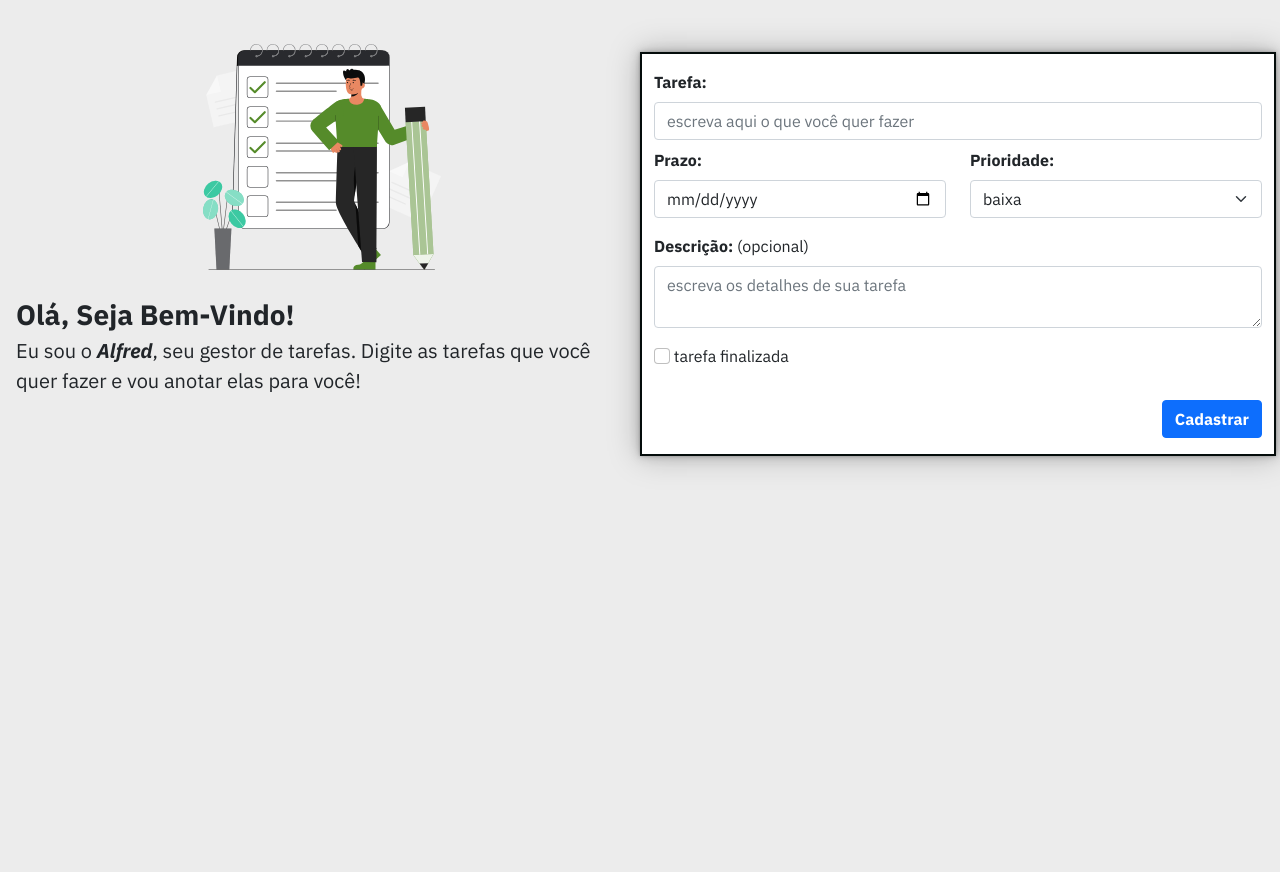
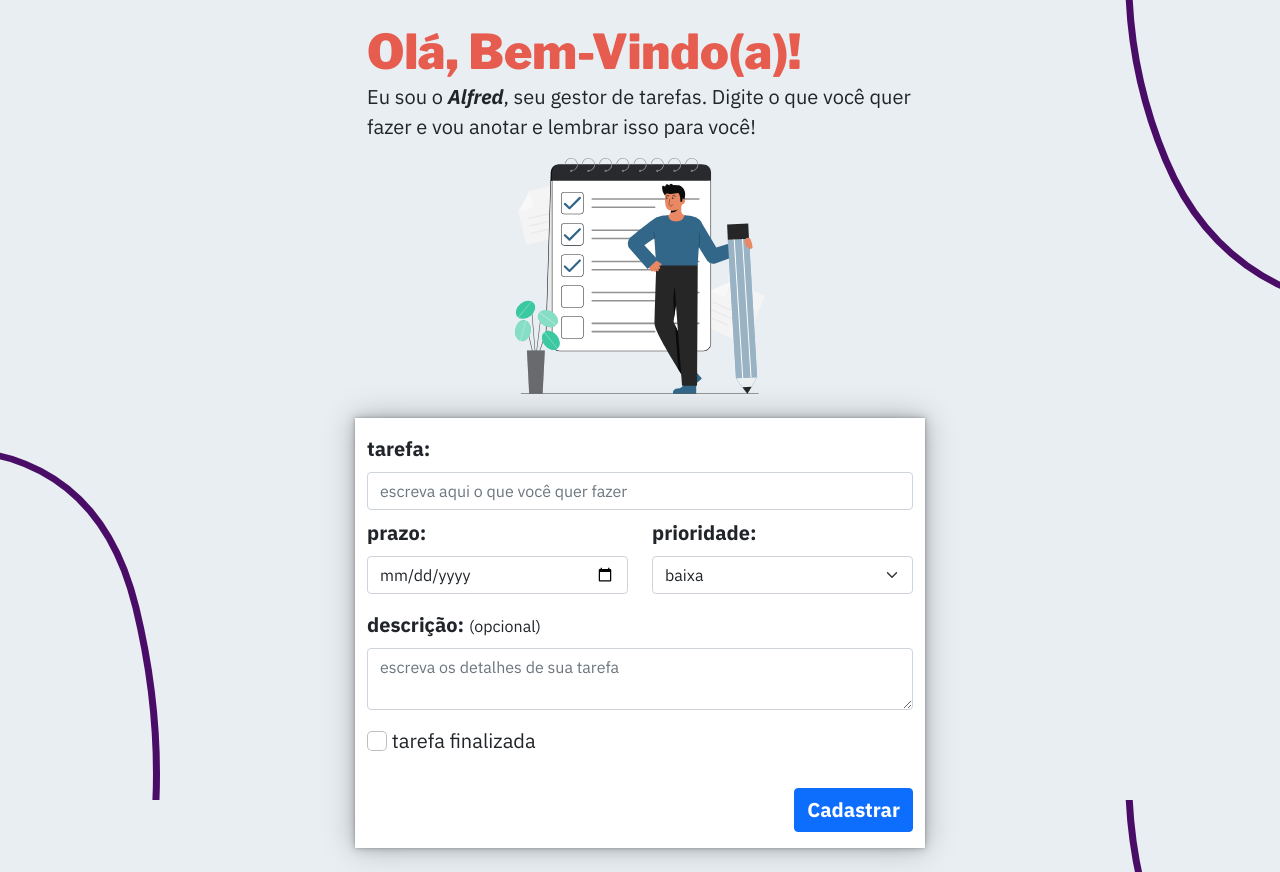
Before and after one commit to daniloessejota/gestor-de-tarefas, a PHP site: page /form.php in a window 1280 px wide. Before the commit the page ends 468 px from the top, so only its background shows below. Run offline with PHP 8.4, Linux system fonts and the light colour scheme; data that the repository does not hold is empty; some libraries are stand-ins or nearby versions.

Commit message:
add new files and styles

```diff
--- a/assets/css/global.css
+++ b/assets/css/global.css
@@ -6,17 +6,18 @@
 
  @import url('https://fonts.googleapis.com/css2?family=IBM+Plex+Sans:ital,wght@0,400;0,500;0,700;1,200;1,400;1,700&display=swap');
 
+ @import url('https://fonts.googleapis.com/css2?family=Libre+Franklin:wght@900&display=swap');
+
 * {
     --cor_1: #fff;
-    --cor_2: #FEB524;
-    --cor_3: #52B6D7;
-    --cor_4: #579FC5;
-    --cor_5: #DB0530;
-    --cor_6: #FFD06A;
-    --cor_7: #558B2A;
-    --cor_8: #040C0B;
-    --cor_9: #ececec;
-    --cor_10: #c2c2c2;
+    --cor_2: #326789;
+    --cor_3: #78A6C8;
+    --cor_4: #e9eef2;
+    --cor_5: #e65c4f;
+    --cor_6: #c;
+    --cor_7: #040C0B;
+    --cor_8: #ececec;
+    --cor_9: #c2c2c2;
 
     --gradient_1: linear-gradient( 135deg, #52B6D7 10%, #558B2A 100%);
 
@@ -24,4 +25,9 @@
 
     --font_1: 'Inter', system-ui, sans-serif;
     --font_2: 'IBM Plex Sans', system-ui, sans-serif;
+    --font_3: 'Libre Franklin', system-ui, sans-serif;
+
+    --img_1: url(assets/img/blob-background.svg);
+    --img_2: url(assets/img/blob-background.jpg);
+    --img-3: url(assets/img/wave.svg);
 }
--- a/assets/css/styles.css
+++ b/assets/css/styles.css
@@ -3,8 +3,16 @@
 /* ESTILOS ADICIONAIS E CUSTOMIZADOS */
 
 body {
-    background: var(--cor_9);
     font-family: var(--font_2);
+}
+
+.saudacao {
+    font-family: var(--font_3);
+    color: var(--cor_5);
+}
+
+p {
+    line-height: 1.5em;
 }
 
 img {
@@ -14,7 +22,7 @@ img {
 
 .form {
     background-color: var(--cor_1);
-    border: 2px solid var(--cor_8);
+
     box-shadow: var(--shadow_1);
 }
 
--- a/form.php
+++ b/form.php
@@ -22,27 +22,29 @@
     <link rel="stylesheet" href="assets/css/styles.css">
 
 </head>
-<body>
+<body style="background-image: var(--img_1); background-size: cover; background-repeat: no-repeat; background-attachment: fixed;">
 
-    <div class="container-fluid">
+    <div class="container">
 
         <!-- Cabeçalho da Página -->
-        <div class="row p-1">
-            <div class="col-sm-6 col-md-6 mb-2">
+        <div class="row pt-4 justify-content-center">
+            <div class="col-sm-6 col-md-6">
                 <header>
 
-                <h1 class="fw-bold pt-3"><?php echo ($tarefa['id'] > 0) ? 'Edição' : ''; ?></h1>
+                <?php echo ($tarefa['id'] > 0) ? '<h1 class="fw-bold pt-3">Edição</h1>' : ''; ?>
 
-                <div><img src="assets/img/to-do.svg" alt="ilustração de homem segurando um lápis gigante olhando para um calendário em suas costas" class="pt-3 pb-2 d-block mx-auto"></div>
+                <p class="fs-5"><?php echo ($tarefa['id'] > 0) ? '' : '<span class="saudacao display-5">Olá, Bem-Vindo(a)!</span> <br> Eu sou o <span class="fst-italic fw-bolder">Alfred</span>, seu gestor de tarefas. Digite o que você quer fazer e vou anotar e lembrar isso para você!'; ?></p>
 
-                <p class="fs-5 pt-3"><?php echo ($tarefa['id'] > 0) ? '' : '<span class="fs-3 fw-bolder">Olá, Seja Bem-Vindo!</span> <br> Eu sou o <span class="fst-italic fw-bolder">Alfred</span>, seu gestor de tarefas. Digite as tarefas que você quer fazer e vou anotar elas para você!'; ?></p>
+                <div><img src="assets/img/to-do.svg" alt="ilustração de homem segurando um lápis gigante olhando para um calendário em suas costas" class="d-block mx-auto"></div>
 
-                </header>
+                </header><span></span>
             </div>
+        </div>
 
+        <div class="row pt-4 pb-4 justify-content-center fs-5">
         <!-- Início do Formulário -->
 
-            <div class="col-sm-6 col-md-6 form mb-5 mt-5">
+            <div class="col-sm-6 col-md-6 form">
 
                 <form action="" method="post">
 
@@ -53,7 +55,7 @@
 
                         <!-- Input Tarefa  -->
                         <div class="col-sm-12 col-md-12">
-                            <label for="tarefa" class="form-label fw-bold">Tarefa:</label>
+                            <label for="tarefa" class="form-label fw-bold">tarefa:</label>
                             <input type="text" name="tarefa" id="tarefa" placeholder="escreva aqui o que você quer fazer" required value="<?php echo $tarefa['tarefas']; ?>" class="form-control">
                         </div>
 
@@ -63,17 +65,17 @@
 
                         <!-- Input Prazo -->
                         <div class="col-sm-6 col-md-6">
-                            <label for="prazo" class="form-label fw-bold">Prazo: </label>
+                            <label for="prazo" class="form-label fw-bold">prazo: </label>
 
                             <input type="date" name="prazo" id="prazo" required value="<?php echo $tarefa['prazo']; ?>" class="form-control">
                             <?php if ($tem_erros and array_key_exists('prazo', $erros_validacao)) : ?>
-                                <span class="fw-light fs-6 text-danger"><?php echo $erros_validacao['prazo']; ?></span>
+                                <span class="fw-light text-danger"><?php echo $erros_validacao['prazo']; ?></span>
                             <?php endif; ?>
 
                         </div>
 
                         <div class="col-sm-6 col-md-6">
-                            <label for="prioridade" class="form-label fw-bold">Prioridade:</label>
+                            <label for="prioridade" class="form-label fw-bold">prioridade:</label>
                                 <select name="prioridade" id="prioridade" required class="form-select">
                                     <option value="1" <?php echo ($tarefa['prioridade'] == 1) ? 'selected' : ''; ?>>baixa</option>
                                     <option value="2" <?php echo ($tarefa['prioridade'] == 2) ? 'selected' : ''; ?>>média</option>
@@ -86,7 +88,7 @@
                     <!-- Descrição -->
                     <div class="row pt-3">
                         <div class="col">
-                            <label for="descricao" class="form-label fw-bold">Descrição: <span class="fw-light fs-6">(opcional)</span></label>
+                            <label for="descricao" class="form-label fw-bold">descrição: <span class="fw-light fs-6">(opcional)</span></label>
 
                             <textarea name="descricao" id="descricao" maxlength="80" placeholder="escreva os detalhes de sua tarefa" class="form-control" ><?php echo $tarefa['descricao']; ?></textarea>
                         </div>
@@ -107,11 +109,11 @@
                     <div class="row pt-3 pb-3 justify-content-end">
                         <div class="col-auto">
                             <?php echo ($tarefa['id'] > 0) ?
-                            '<button type="button" class="btn btn-outline-primary fw-bold link"><a href="index.php">Cancelar</a></button>' : ''; ?>
+                            '<button type="button" class="btn btn-outline-primary fw-bold link fs-5"><a href="index.php">Cancelar</a></button>' : ''; ?>
                         </div>
 
                         <div class="col-auto">
-                            <a><input type="submit" id="tabela_resultado" class="btn btn-primary fw-bold" value= "<?php echo ($tarefa['id'] > 0) ? 'Atualizar' : 'Cadastrar'; ?>" ></a>
+                            <a><input type="submit" id="tabela_resultado" class="btn btn-primary fw-bold fs-5" value= "<?php echo ($tarefa['id'] > 0) ? 'Atualizar' : 'Cadastrar'; ?>" ></a>
                         </div>
                     </div>
 
--- a/index.php
+++ b/index.php
@@ -30,9 +30,9 @@
             require ('tasks.php');
         ?>
 
-        <?php if ($exibe_tabela) : ?>
-            <?php require ('table-tasks.php');?>
-        <?php endif; ?>
+        <?php // if ($exibe_tabela) : ?>
+            <?php // require ('table-tasks.php');?>
+        <?php // endif; ?>
 
 
     </div>
```
Also changed, not shown: assets/img/blob-background.jpg (added), assets/img/blob-background.svg (added), assets/img/sail-on-color-pallet.png (added), assets/img/to-do.svg, assets/img/wave.svg (added).
